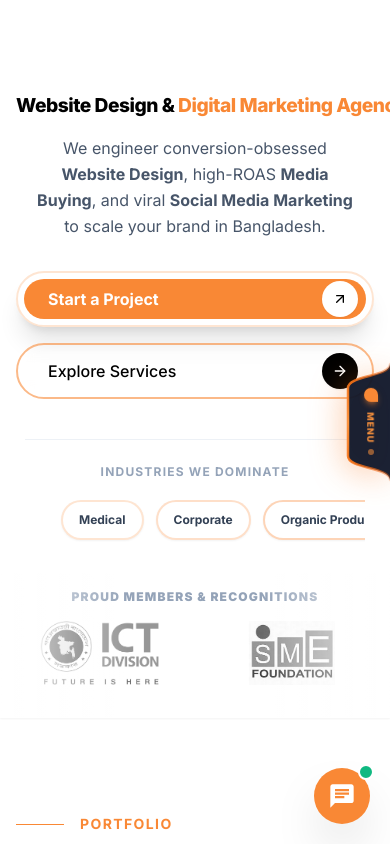
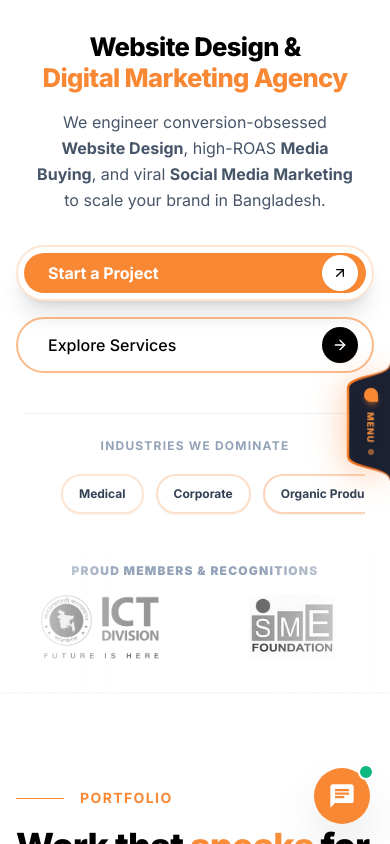
Before and after one commit to zeemmondal-max/bengal-cyber, a Next.js app: page / in a window 390 px wide. Shown: the top 844 px of the page. Built offline with nearby package versions, Linux system fonts and the light colour scheme.

Commit message:
fix(hero): reduce top space on mobile and split heading into 2 lines to prevent text cutoff

```diff
--- a/src/components/Hero.tsx
+++ b/src/components/Hero.tsx
@@ -7,17 +7,18 @@ import Link from "next/link";
 
 export default function Hero() {
   return (
-    <section className="pt-24 pb-4 md:pt-32 md:pb-6 px-4 overflow-hidden relative">
+    <section className="pt-8 sm:pt-14 md:pt-32 pb-4 md:pb-6 px-4 overflow-hidden relative">
       <div className="max-w-7xl mx-auto text-center relative z-10 w-full flex flex-col items-center">
 
 
         <motion.h1
-          className="text-[1.05rem] min-[360px]:text-[1.2rem] min-[400px]:text-[1.35rem] sm:text-[1.75rem] md:text-[2.25rem] lg:text-[2.85rem] xl:text-[3.5rem] font-extrabold text-brand-dark tracking-tight mb-5 md:mb-7 leading-none whitespace-nowrap w-full mx-auto"
+          className="text-[1.35rem] min-[360px]:text-[1.6rem] min-[400px]:text-[1.75rem] sm:text-[1.75rem] md:text-[2.25rem] lg:text-[2.85rem] xl:text-[3.5rem] font-extrabold text-brand-dark tracking-tight mb-4 md:mb-7 leading-[1.2] sm:leading-none sm:whitespace-nowrap w-full mx-auto"
           initial={{ opacity: 0, y: 30 }}
           animate={{ opacity: 1, y: 0 }}
           transition={{ duration: 0.7, ease: [0.16, 1, 0.3, 1] }}
         >
-          Website Design & <span className="text-brand-primary">Digital Marketing Agency</span>
+          <span className="block sm:inline">Website Design &amp; </span>
+          <span className="text-brand-primary block sm:inline">Digital Marketing Agency</span>
         </motion.h1>
 
         <motion.p
```
